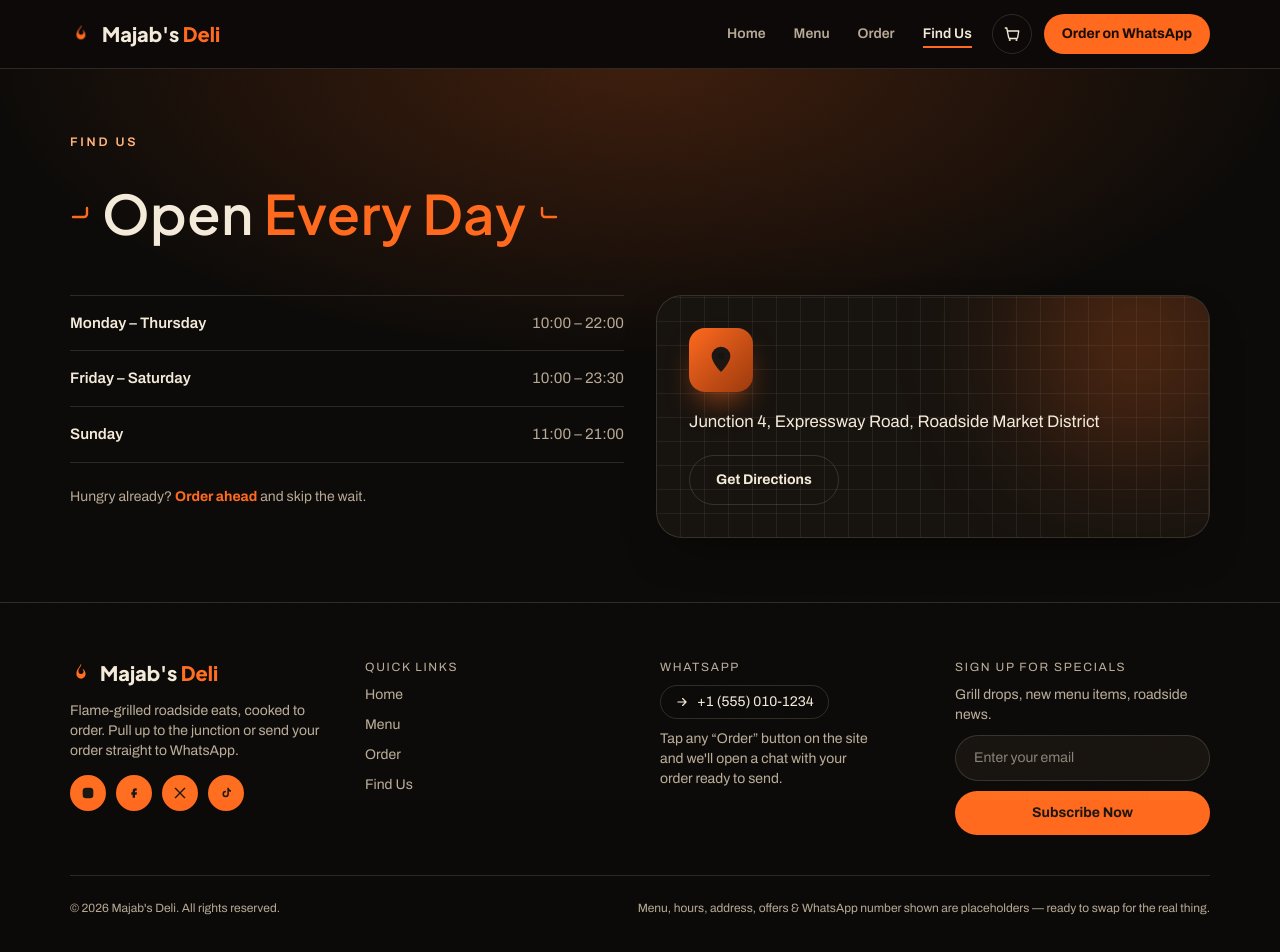
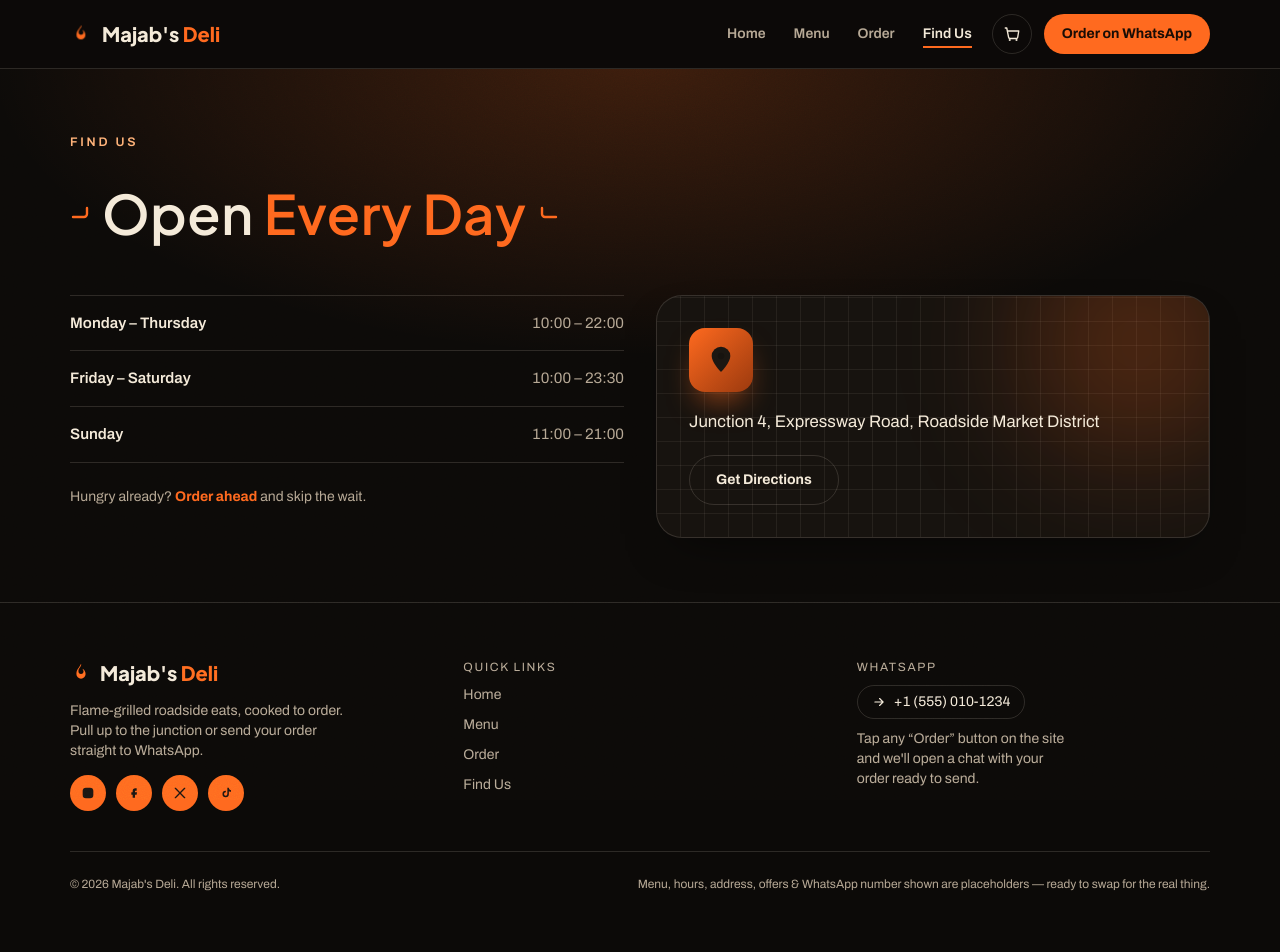
Before and after one commit to edkaydev/majab, a Next.js app: page /find-us in a window 1280 px wide. Shown: the top 952 px of the page. Built offline with nearby package versions, Linux system fonts and the light colour scheme.

Commit message:
Refactor footer layout and remove newsletter subscription form

```diff
--- a/src/components/Footer.tsx
+++ b/src/components/Footer.tsx
@@ -2,14 +2,13 @@ import Link from "next/link";
 import { FlameIcon } from "./FlameIcon";
 import { CopyButton } from "./CopyButton";
 import { SocialIcon } from "./SocialIcon";
-import { NewsletterForm } from "./NewsletterForm";
 import { WHATSAPP_DISPLAY } from "@/lib/whatsapp";
 
 export function Footer() {
   return (
     <footer className="border-t border-line bg-bg">
       <div className="mx-auto max-w-[1180px] px-5 pb-10 pt-14">
-        <div className="grid grid-cols-1 gap-10 border-b border-line pb-10 sm:grid-cols-2 lg:grid-cols-4">
+        <div className="grid grid-cols-1 gap-10 border-b border-line pb-10 sm:grid-cols-2 lg:grid-cols-3">
           <div className="flex max-w-[30ch] flex-col gap-3.5">
             <Link href="/" className="flex items-center gap-2 font-display text-xl font-extrabold">
               <FlameIcon className="text-accent" />
@@ -53,14 +52,6 @@ export function Footer() {
               order ready to send.
             </p>
           </div>
-
-          <div className="flex flex-col gap-2.5">
-            <h4 className="text-xs tracking-[0.14em] text-fg-dim uppercase">
-              Sign Up For Specials
-            </h4>
-            <p className="text-sm text-fg-dim">Grill drops, new menu items, roadside news.</p>
-            <NewsletterForm />
-          </div>
         </div>
 
         <div className="flex flex-wrap justify-between gap-2.5 pt-6 text-xs text-fg-dim">
--- a/src/components/NewsletterForm.tsx
+++ /dev/null
@@ -1,34 +0,0 @@
-"use client";
-
-import { useState } from "react";
-
-export function NewsletterForm() {
-  const [status, setStatus] = useState<"idle" | "sent">("idle");
-
-  function handleSubmit(e: React.FormEvent<HTMLFormElement>) {
-    e.preventDefault();
-    setStatus("sent");
-    setTimeout(() => setStatus("idle"), 2500);
-  }
-
-  return (
-    <form onSubmit={handleSubmit} className="flex flex-col gap-2.5">
-      <label htmlFor="newsletter-email" className="sr-only">
-        Email address
-      </label>
-      <input
-        id="newsletter-email"
-        type="email"
-        required
-        placeholder="Enter your email"
-        className="rounded-full border border-line bg-bg-raised px-4.5 py-3 text-sm outline-none transition-colors focus:border-accent-soft"
-      />
-      <button
-        type="submit"
-        className="rounded-full bg-accent px-4.5 py-3 text-sm font-bold text-ink transition-transform hover:-translate-y-0.5 active:translate-y-0 active:scale-[0.98]"
-      >
-        {status === "sent" ? "You're on the list!" : "Subscribe Now"}
-      </button>
-    </form>
-  );
-}
```
